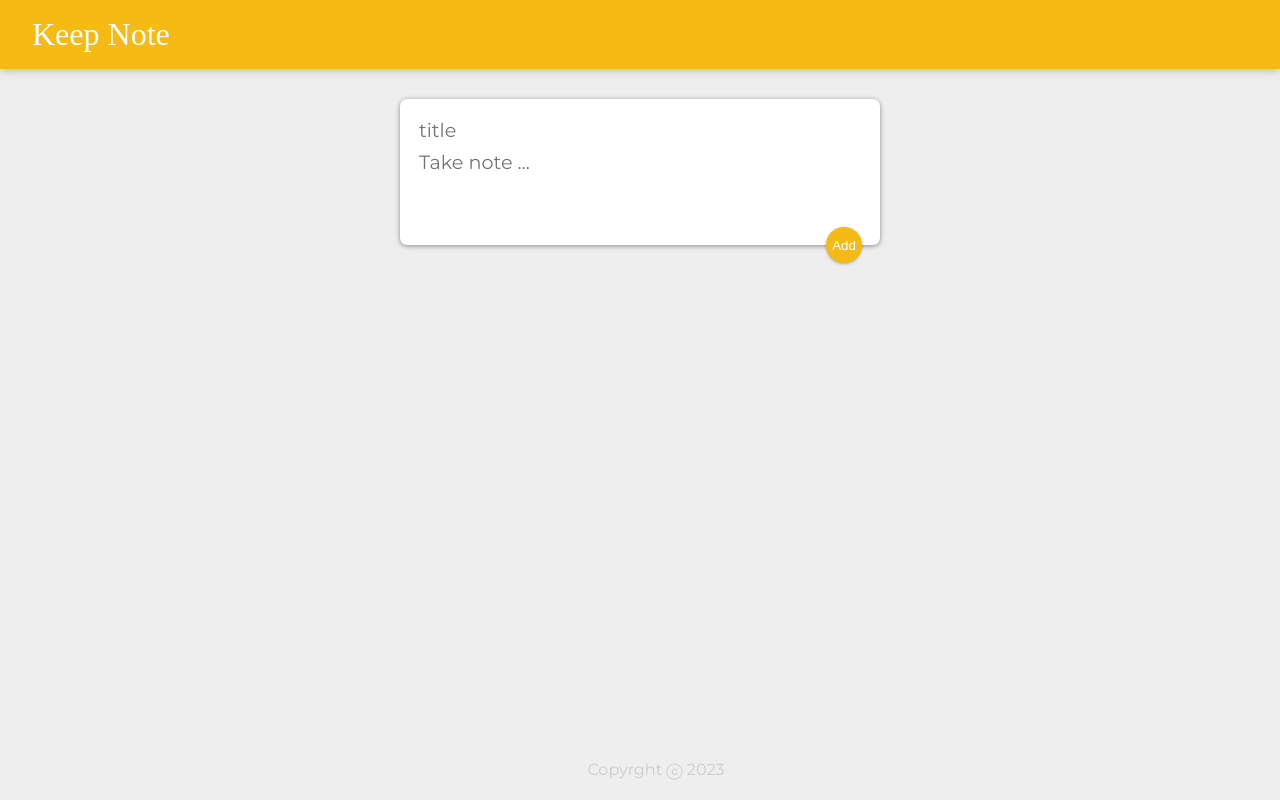
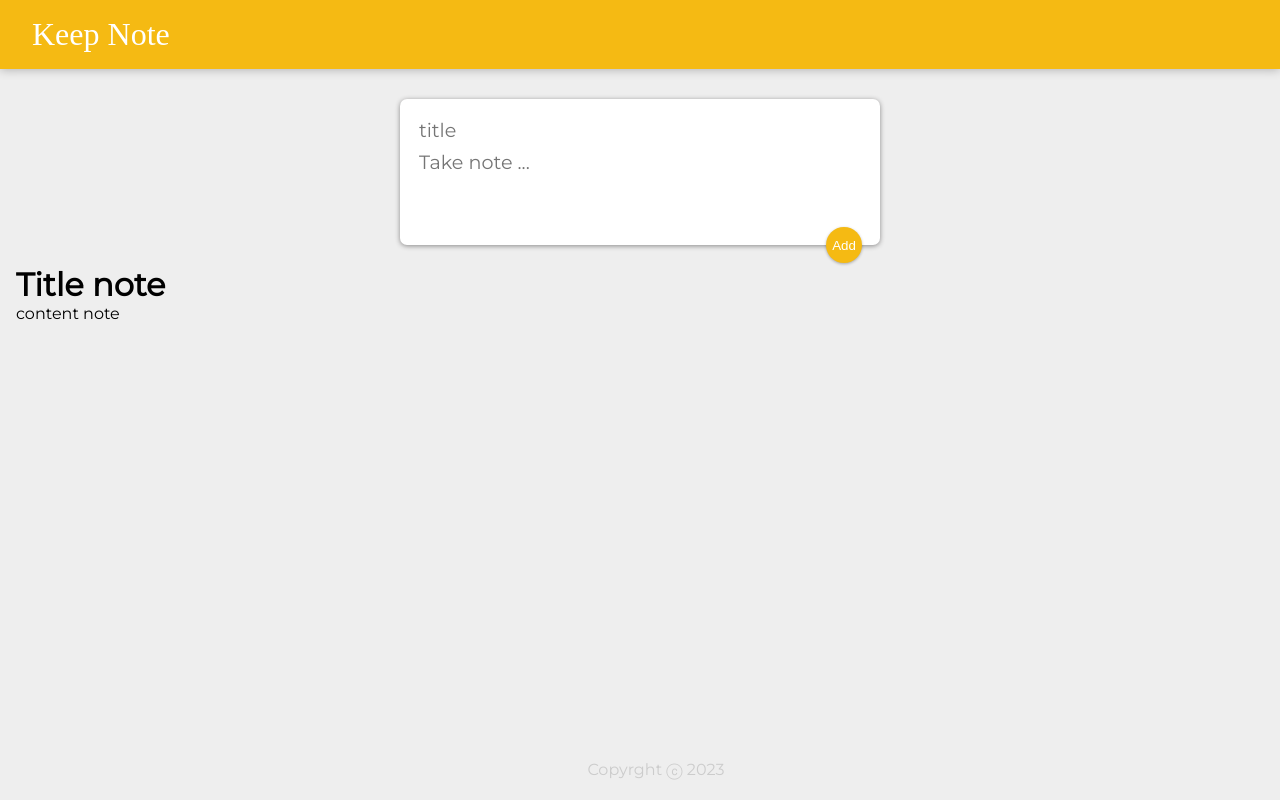
Before and after one commit to CiscoMerchan/keep_note_with_reactjs, a React (Create React App) app: page / in a window 1280 px wide. Built offline with nearby package versions, Linux system fonts and the light colour scheme; a web font is replaced by a local one.

Commit message:
Note  component add into App

```diff
--- a/src/components/App.jsx
+++ b/src/components/App.jsx
@@ -2,12 +2,13 @@ import React from "react";
 import Header from "./Header";
 import Footer from "./Footer";
 import CreateNote from "./CreateNote";
+import Note from "./Note";
 function App(){
     return(
     <>
     <Header />
         <CreateNote />
-
+        <Note />
 
     <Footer />
     </>
```
